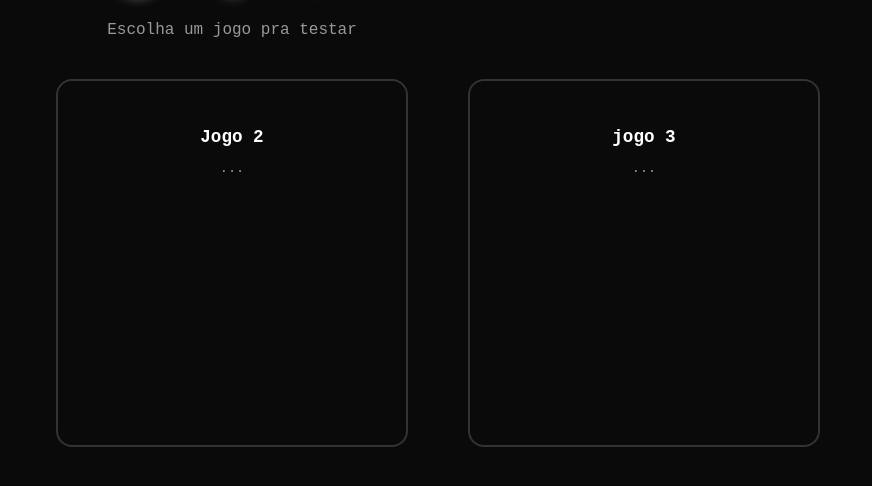
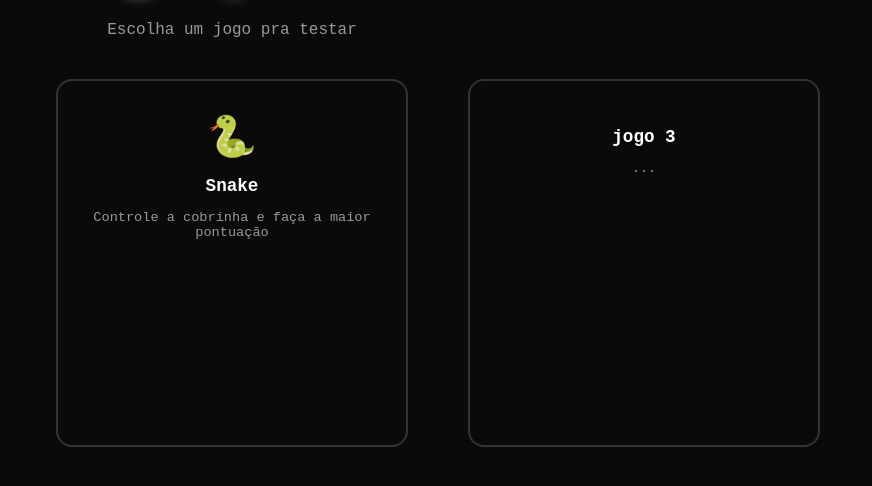
Before and after one commit to becab1/jogosDS, a plain HTML site: page index.html in a window 1280 px wide. Shown: the part 212-698 px from the top of the page, 408-1280 px from the left. Drawn offline with Linux system fonts and the light colour scheme.

Commit message:
Update game links in index.html
Removed 'Jogo 2' link and added 'Snake' game link.

```diff
--- a/index.html
+++ b/index.html
@@ -97,11 +97,7 @@
       <p>Clique o mais rápido possível</p>
     </a>
 
-    <a href="jogo2.html" class="card">
-
-      <h2>Jogo 2</h2>
-      <p>...</p>
-    </a>
+    <a href="snake.html" class="card"><div class="emoji">🐍</div><h2>Snake</h2><p>Controle a cobrinha e faça a maior pontuação</p></a>
 
     <a href="jogo3.html" class="card">
 
```
